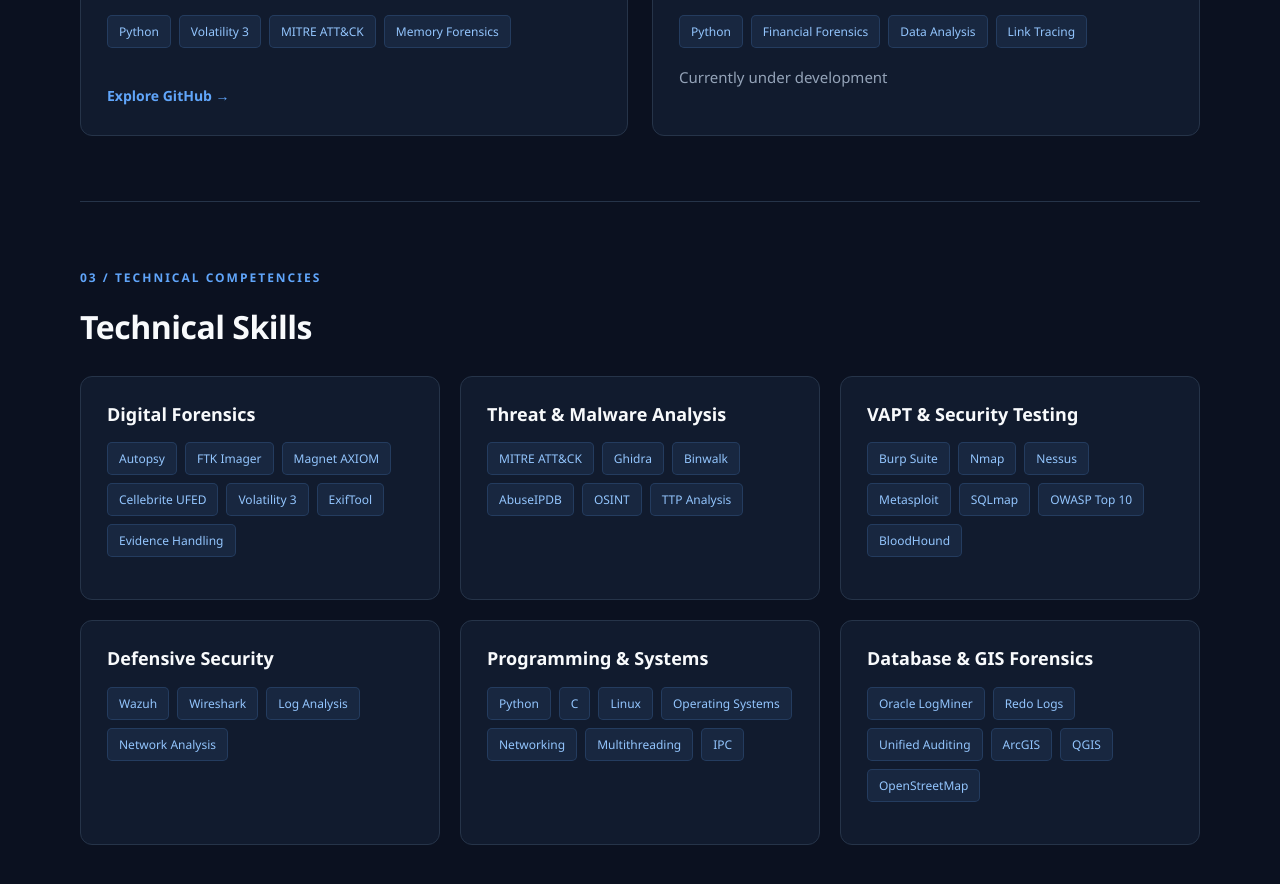
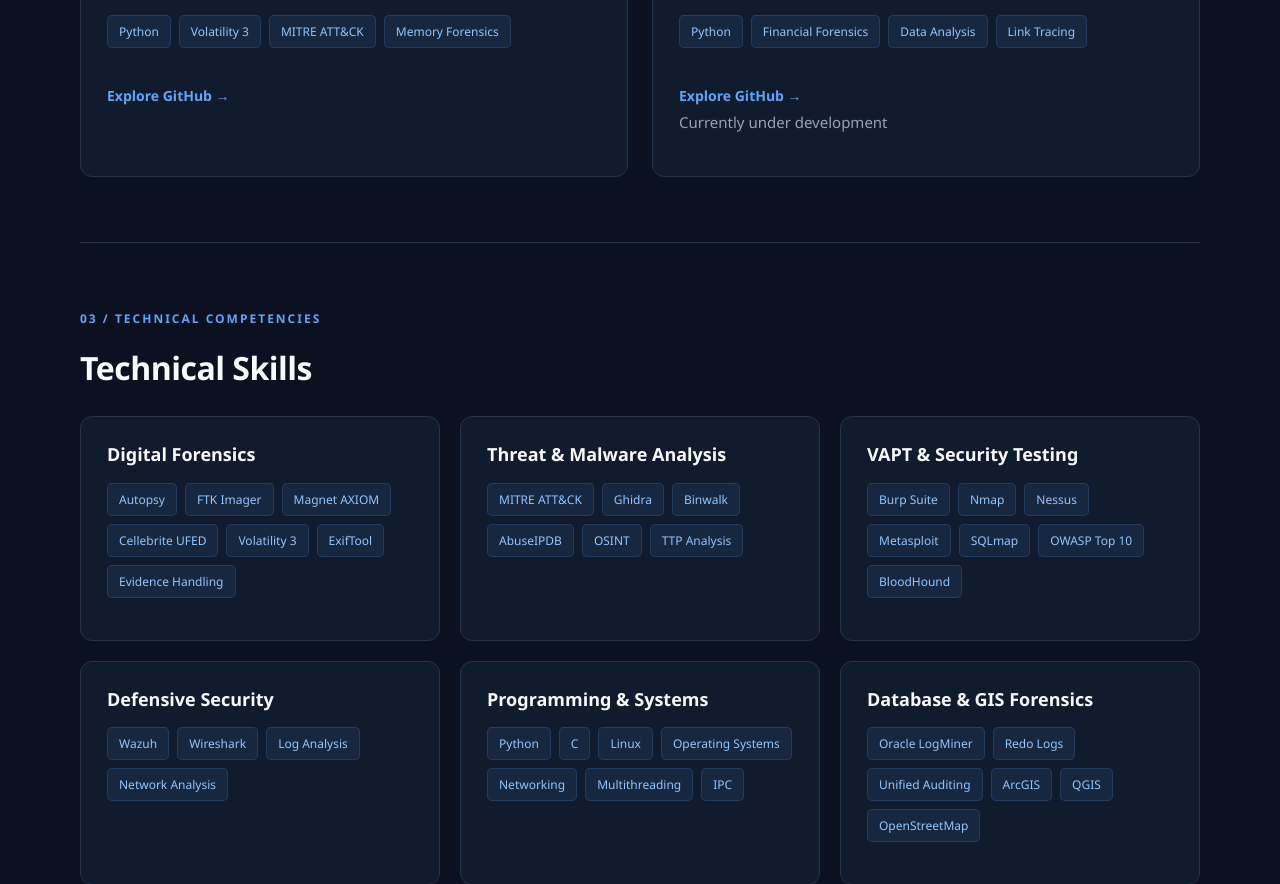
Before and after one commit to Shubhampandit1602/shubhampandit1602.github.io, a plain HTML site: page index.html in a window 1280 px wide. Shown: the part 1701-2585 px from the top of the page. Drawn offline with Linux system fonts and the light colour scheme.

Commit message:
Update index.html

```diff
--- a/index.html
+++ b/index.html
@@ -128,7 +128,7 @@
                     </div>
 
                     <a class="project-link"
-                       href="https://github.com/Shubhampandit1602"
+                       href="https://github.com/Shubhampandit1602/MemTriage_MemoryForensicsTool.git"
                        target="_blank" rel="noopener noreferrer">
                         Explore GitHub &rarr;
                     </a>
@@ -165,6 +165,12 @@
                         <span>Link Tracing</span>
                     </div>
 
+
+                    <a class="project-link"
+                       href="https://github.com/Shubhampandit1602/MemTriage_MemoryForensicsTool.git"
+                       target="_blank" rel="noopener noreferrer">
+                        Explore GitHub &rarr;
+                    </a>
                     <p class="muted">Currently under development</p>
                 </article>
 
```
